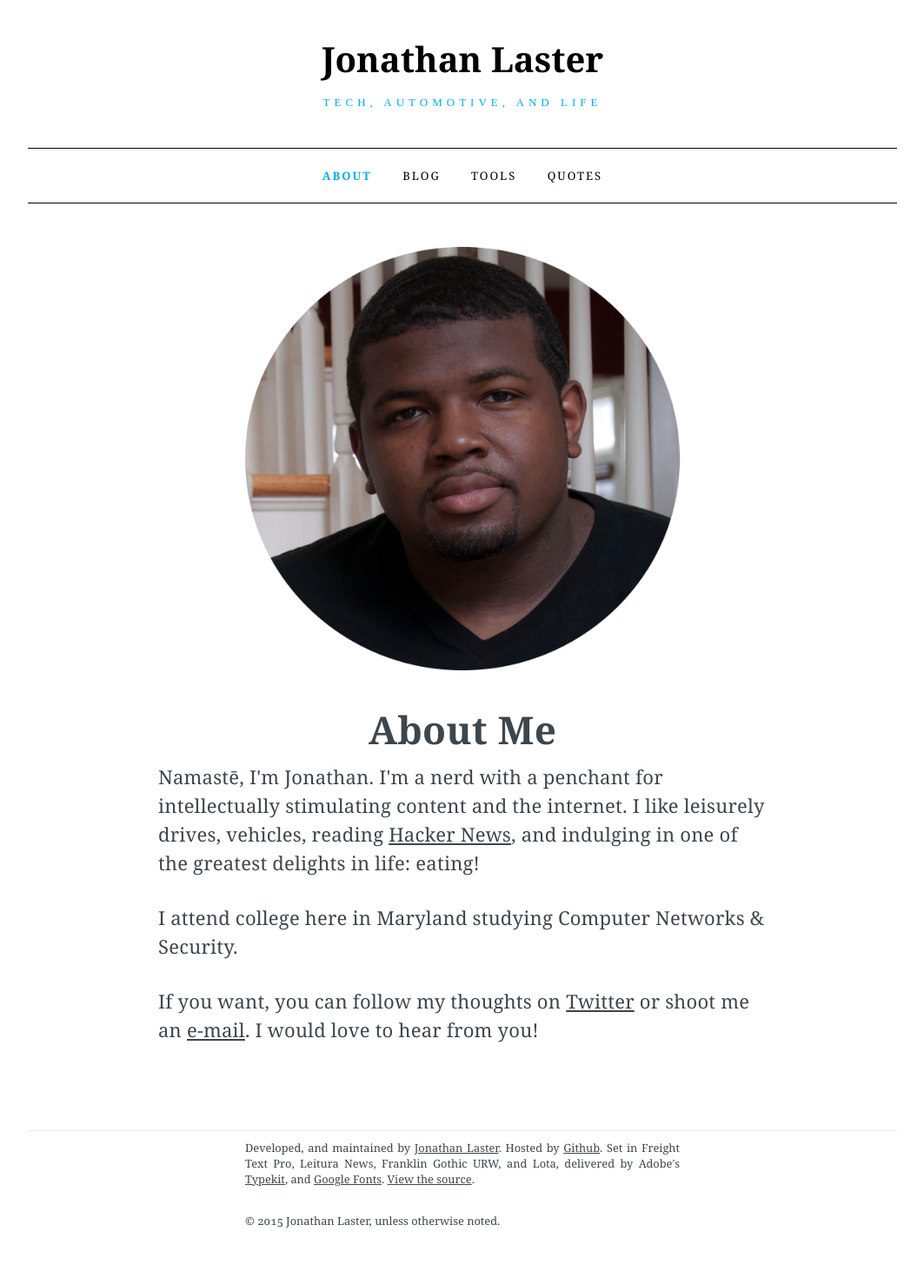
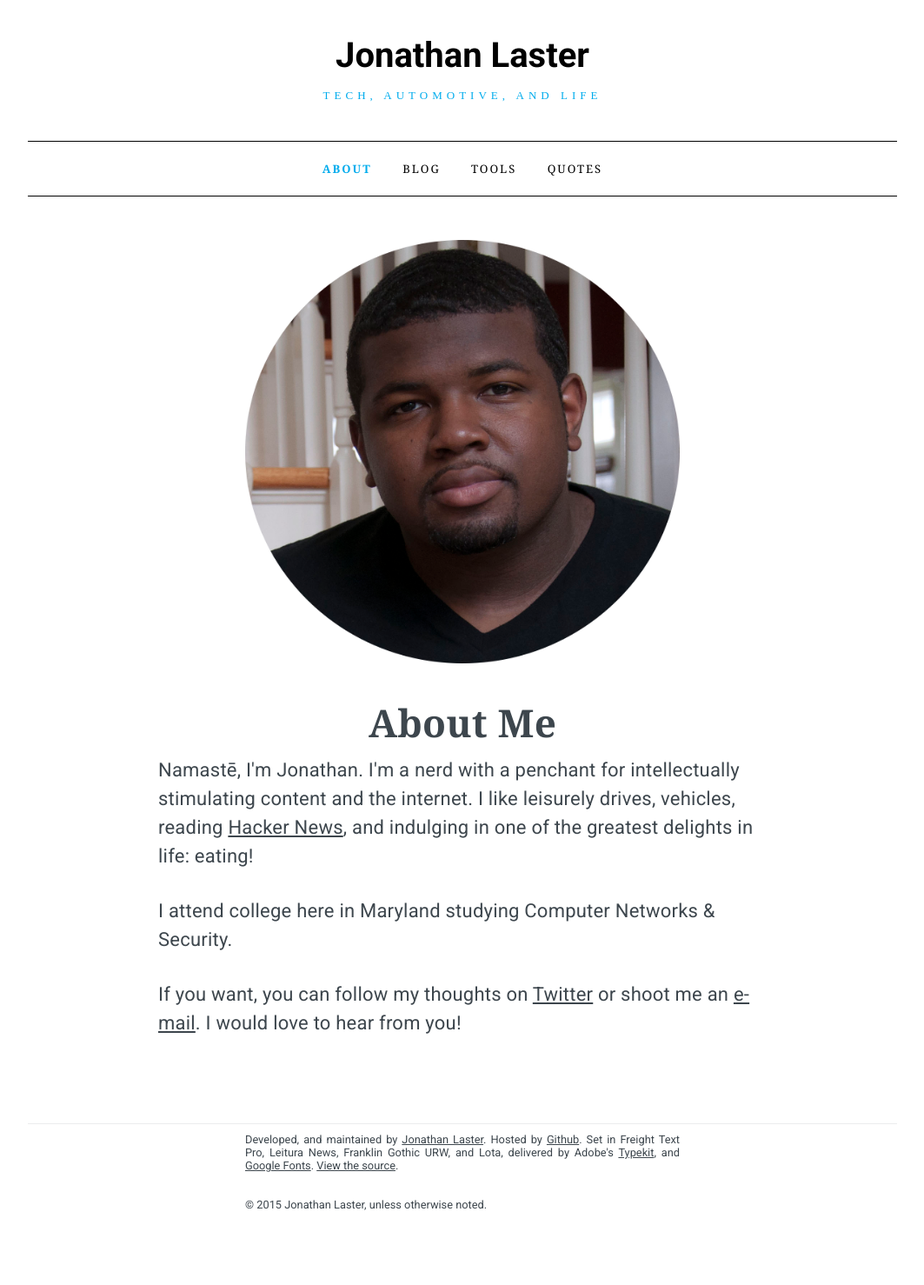
Before and after one commit to last-dev/jdl.io, a Jekyll site: the page built from index.html, in a window 1280 px wide. Shown: the whole page at 87% size, without its empty margins (108-1171 px from the left). Built offline with Jekyll 4.4.1, drawn with Linux system fonts in a browser that asks for light colours; nearby versions of some CDN libraries.

Commit message:
Added new font

```diff
--- a/_includes/masthead.html
+++ b/_includes/masthead.html
@@ -23,6 +23,7 @@
 	<script src="//use.typekit.net/rxw3wys.js"></script>
 	<script>try{Typekit.load();}catch(e){}</script>
 	<link href='http://fonts.googleapis.com/css?family=Lato:400,400italic' rel='stylesheet' type='text/css'>
+	<link href='http://fonts.googleapis.com/css?family=Roboto:400,400italic,700' rel='stylesheet' type='text/css'>
 
 	<!-- Analytics -->
 	<script type="text/javascript">
--- a/css/main.sass
+++ b/css/main.sass
@@ -2,7 +2,7 @@
 # Front matter comment to ensure Jekyll properly reads file.
 ---
 
-$base-font-stack: "freight-text-pro", Georgia, serif
+$base-font-stack: "Roboto", sans-serif;
 $title-font-stack: "leitura-news", Georgia, serif
 $content-font-size: 22px
 $content-font-color: #3d464d
```
